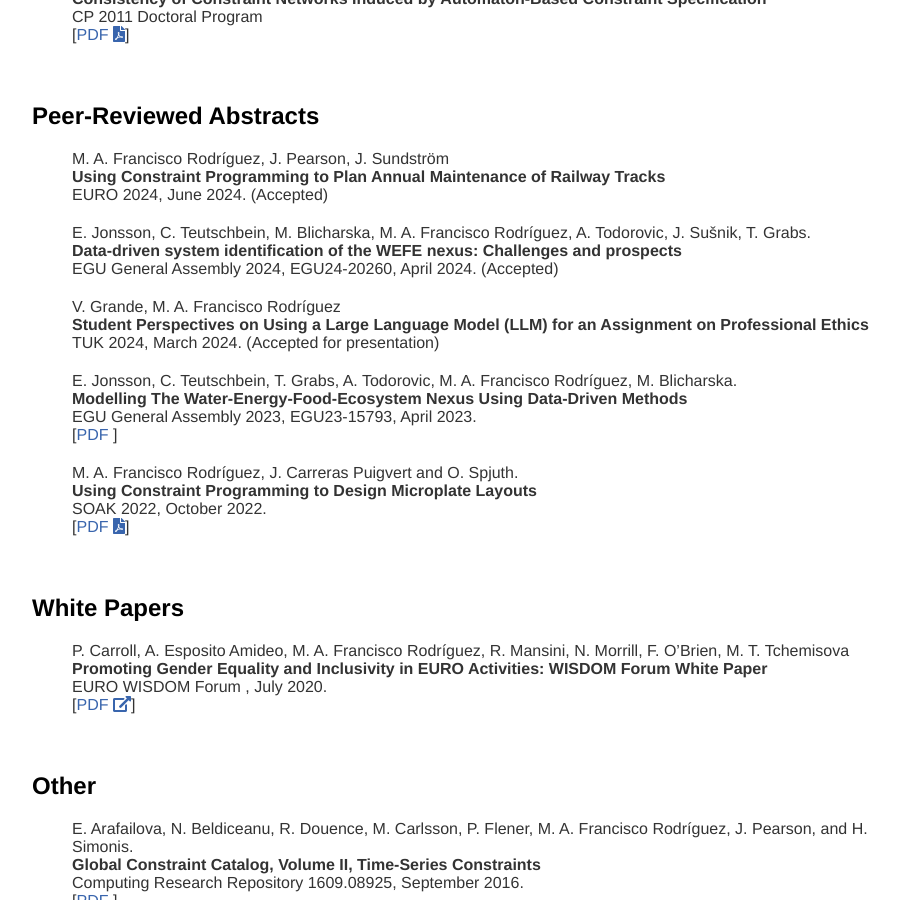
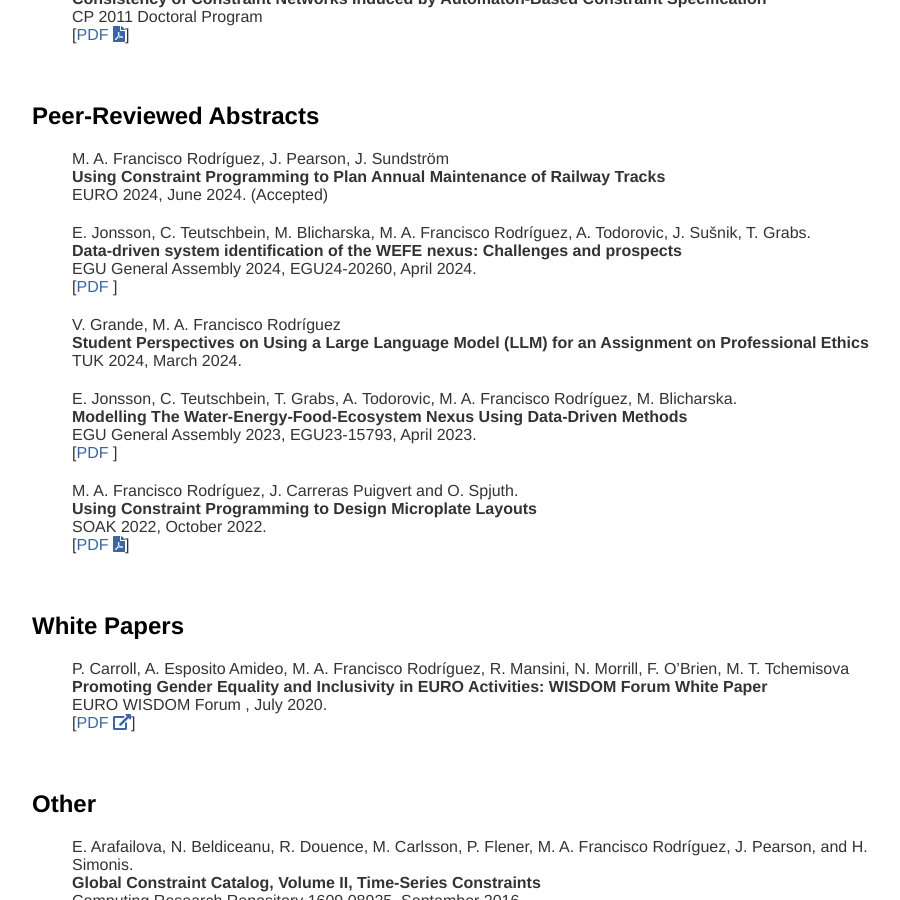
Before and after one commit to andreina-francisco/andreina-francisco.github.io, a Jekyll site: the page built from cv/index.html, in a window 1280 px wide and 900 px high, scrolled down 1755 px. Shown: the whole window, without its empty margins (160-1060 px from the left). Built offline with Jekyll 4.4.1, drawn with Linux system fonts in a browser that asks for light colours; nearby versions of some CDN libraries; a style sheet for code colours, icons or effects is not loaded.

Commit message:
Link to EGU2024

```diff
--- a/cv/index.html
+++ b/cv/index.html
@@ -179,16 +179,16 @@ title: Mar&iacute;a Andre&iacute;na Francisco Rodr&iacute;guez
 	  M. Blicharska, M. A. Francisco Rodr&iacute;guez, A. Todorovic, J. Su&scaron;nik, T. Grabs.</span><br />
 	  <span class="title">Data-driven system identification of the WEFE nexus: Challenges and prospects</span><br />
 	  <span class="note">
-	  EGU General Assembly 2024, EGU24-20260, April 2024. (Accepted)
+	  EGU General Assembly 2024, EGU24-20260, April 2024.
 	  </span><br />
-	  <!--[<a class="text" href="https://doi.org/10.5194/egusphere-egu23-15793">PDF <i class="ai ai-doi"></i></a>]-->
+	  [<a class="text" href="https://doi.org/10.5194/egusphere-egu24-20260">PDF <i class="ai ai-doi"></i></a>]
 	  </li>
 
 	  <li class="pub @">
 	  <span class="author"> V. Grande, M. A. Francisco Rodr&iacute;guez</span><br />
 	  <span class="title">Student Perspectives on Using a Large Language Model (LLM) for an Assignment on Professional Ethics</span><br />
 	  <span class="note">
-	  TUK 2024, March 2024. (Accepted for presentation)
+	  TUK 2024, March 2024.
 	  </span><br />
 	  </li>
 
```
